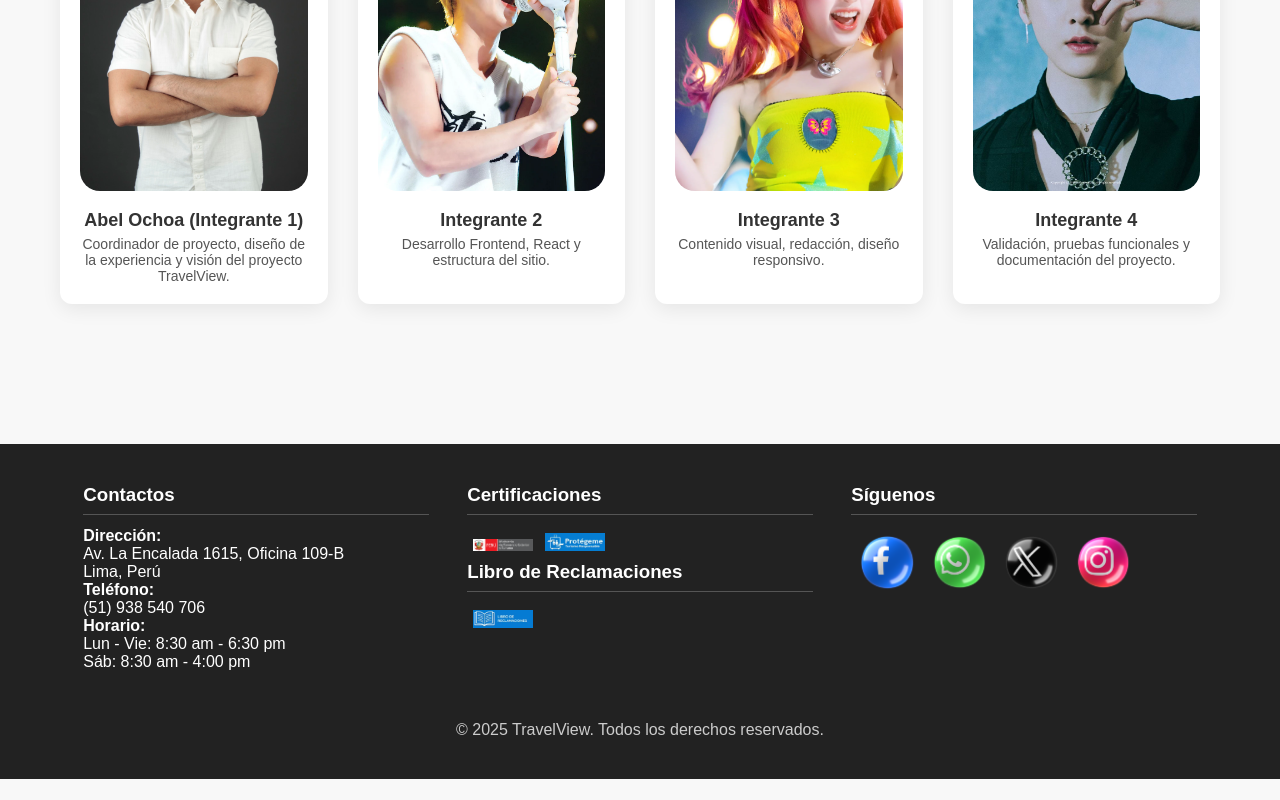
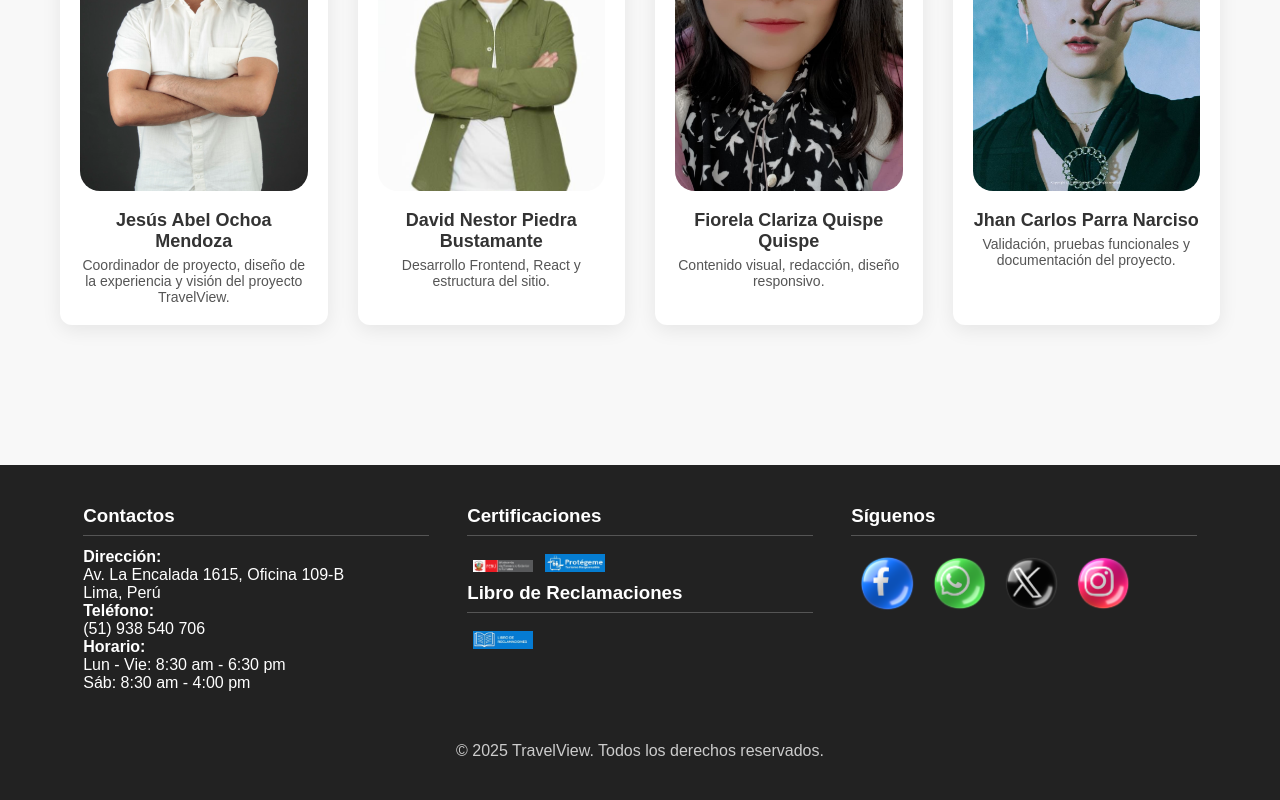
Before and after one commit to JPOV14/travelview, a React (Create React App) app: page /#/quienes-somos in a window 1280 px wide. Shown: the part 744-1544 px from the top of the page. Before the commit the page ends 1523 px from the top, so only its background shows below. Built offline with nearby package versions, Linux system fonts and the light colour scheme.

Commit message:
cambio 2

```diff
--- a/src/pages/QuienesSomos.jsx
+++ b/src/pages/QuienesSomos.jsx
@@ -44,7 +44,7 @@ function QuienesSomos() {
         <div className="nos-grid">
           <div className="nos-card">
             <img src={teamImg1} alt="Miembro del equipo" />
-            <h3>Abel Ochoa (Integrante 1)</h3>
+            <h3>Jesús Abel Ochoa Mendoza</h3>
             <p>
               Coordinador de proyecto, diseño de la experiencia y visión del
               proyecto TravelView.
@@ -53,19 +53,19 @@ function QuienesSomos() {
 
           <div className="nos-card">
             <img src={teamImg2} alt="Miembro del equipo" />
-            <h3>Integrante 2</h3>
+            <h3>David Nestor Piedra Bustamante</h3>
             <p>Desarrollo Frontend, React y estructura del sitio.</p>
           </div>
 
           <div className="nos-card">
             <img src={teamImg3} alt="Miembro del equipo" />
-            <h3>Integrante 3</h3>
+            <h3>Fiorela Clariza Quispe Quispe</h3>
             <p>Contenido visual, redacción, diseño responsivo.</p>
           </div>
 
           <div className="nos-card">
             <img src={teamImg4} alt="Miembro del equipo" />
-            <h3>Integrante 4</h3>
+            <h3>Jhan Carlos Parra Narciso</h3>
             <p>Validación, pruebas funcionales y documentación del proyecto.</p>
           </div>
         </div>
```
Also changed, not shown: src/assets/img/team02.jpg, src/assets/img/team03.jpg.
